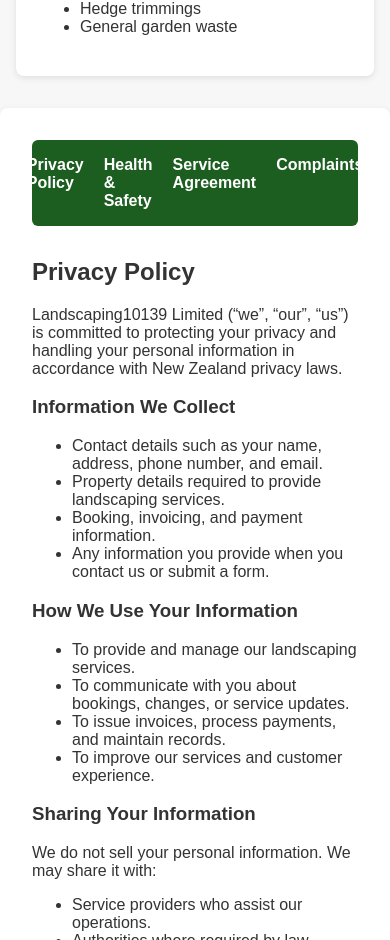
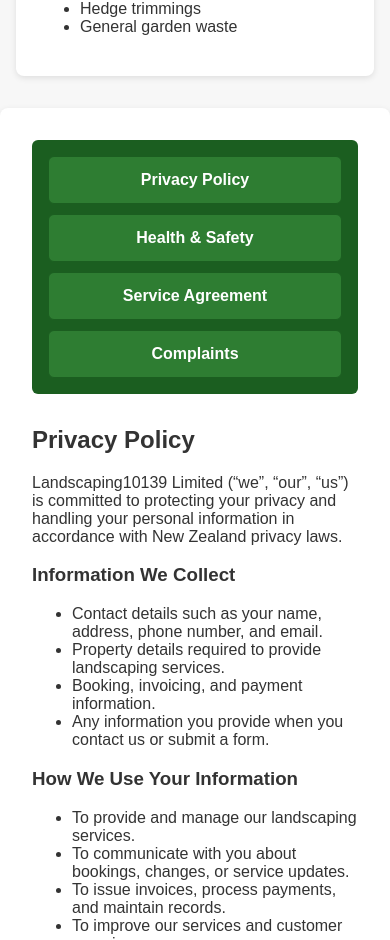
Before and after one commit to joshhazelhurst123/Landscaping10139, a React (Create React App) app: page /services in a window 390 px wide. Shown: the part 3233-4173 px from the top of the page. Built offline with nearby package versions, Linux system fonts and the light colour scheme.

Commit message:
Update Services.css

```diff
--- a/src/Services.css
+++ b/src/Services.css
@@ -105,6 +105,7 @@ nav a:hover {
 
 .services-subnav {
   display: flex;
+  flex-wrap: wrap;
   gap: 20px;
   padding: 1rem;
   background: #1b5e20;
@@ -117,8 +118,28 @@ nav a:hover {
   color: white;
   text-decoration: none;
   font-weight: bold;
+  display: inline-block;
+  transition: background-color 0.2s ease;
 }
 
 .services-subnav a:hover {
   text-decoration: underline;
 }
+
+/* Mobile Devices (Screens smaller than 768px) */
+@media (max-width: 768px) {
+    .services-subnav {
+        flex-direction: column; /* Stacks the links vertically */
+        align-items: stretch;   /* Makes buttons stretch to full width */
+        gap: 10px;              /* Space between stacked items */
+        padding: 1rem;
+    }
+
+    .services-subnav a {
+        text-align: center;
+        background-color: #2e7d32; /* Slightly lighter green for distinct mobile buttons */
+        border: 1px solid #1b5e20;
+        border-radius: 6px;
+        padding: 14px; /* Larger touch target for mobile fingers */
+    }
+}
```
